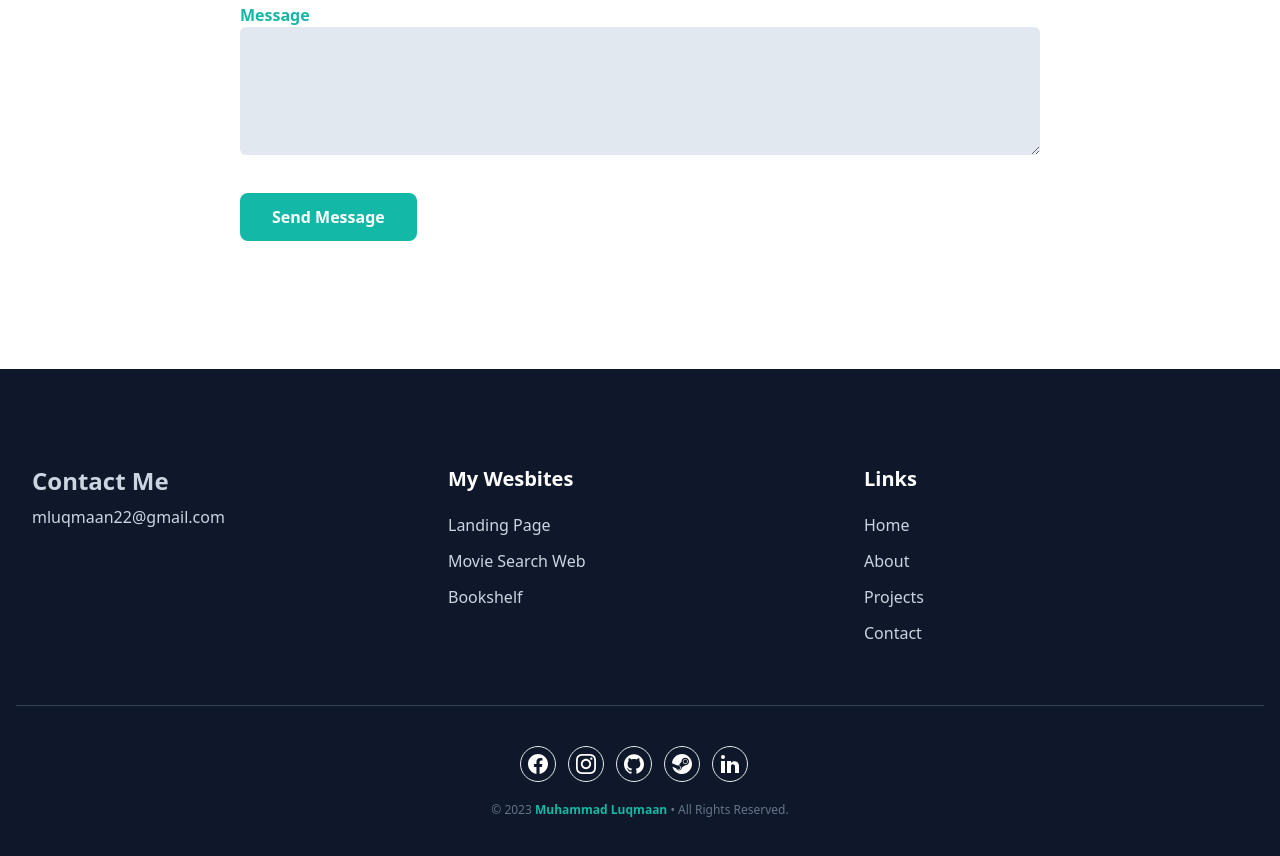
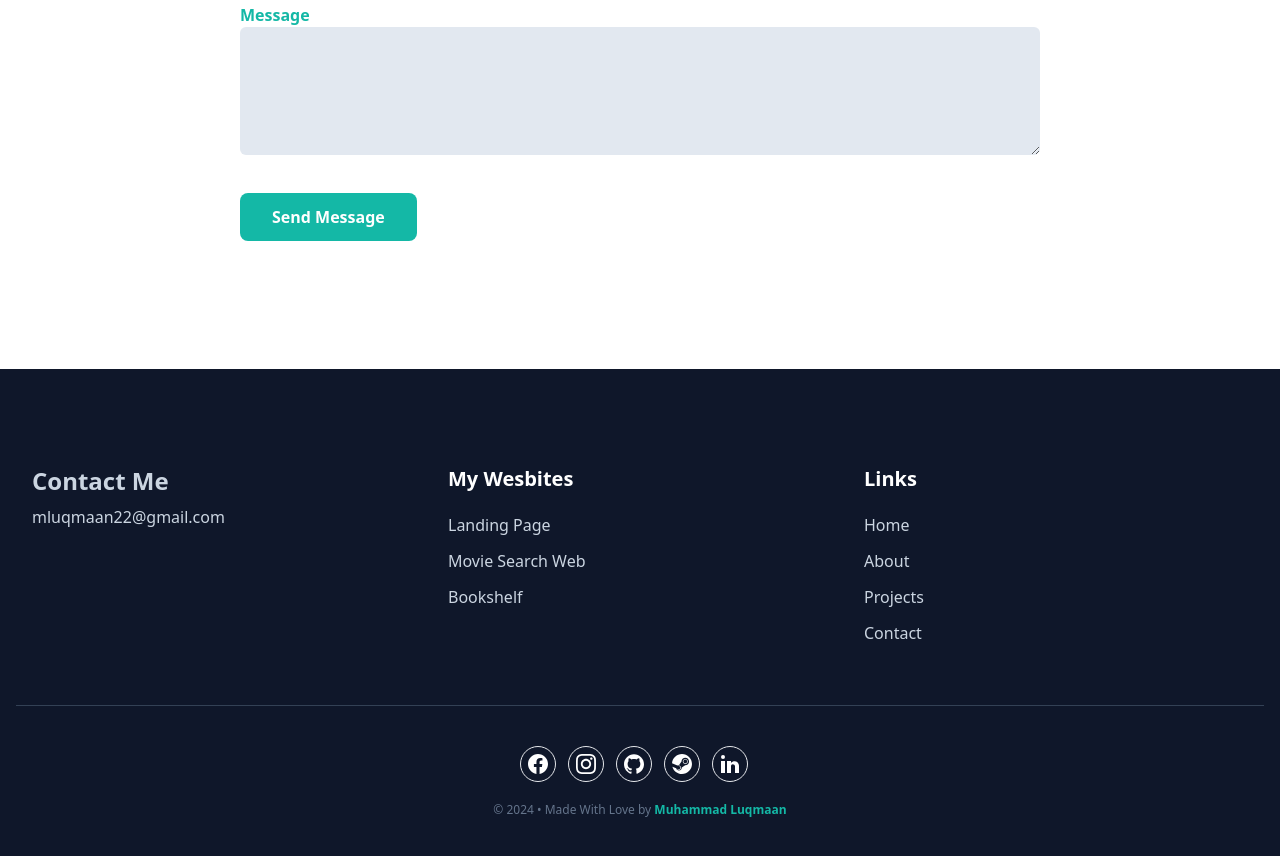
Before and after one commit to Maan-py/portfolio-tailwind, a website: page index.html in a window 1280 px wide. Shown: the part 4104-4960 px from the top of the page. Drawn offline with Linux system fonts and the light colour scheme; some packages are replaced by stand-ins of ours; a script that the page names is missing.

Commit message:
Footer - changed year

```diff
--- a/index.html
+++ b/index.html
@@ -544,9 +544,8 @@
             </svg>
           </a>
         </div>
-        <p class="text-center text-xs font-medium text-slate-500">© 2023 <a
-            href="https://www.instagram.com/muhammad.luqmaan_/" target="_blank" class="font-bold text-primary">Muhammad
-            Luqmaan</a> • All Rights Reserved.</p>
+        <p class="text-center text-xs font-medium text-slate-500">© 2024 • Made With Love by <a href="https://www.instagram.com/muhammad.luqmaan_/" target="_blank" class="font-bold text-primary">Muhammad
+          Luqmaan</a></p>
       </div>
     </div>
   </footer>
```
